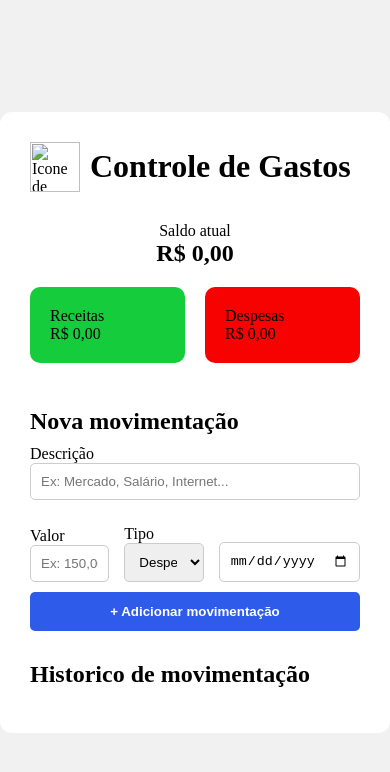
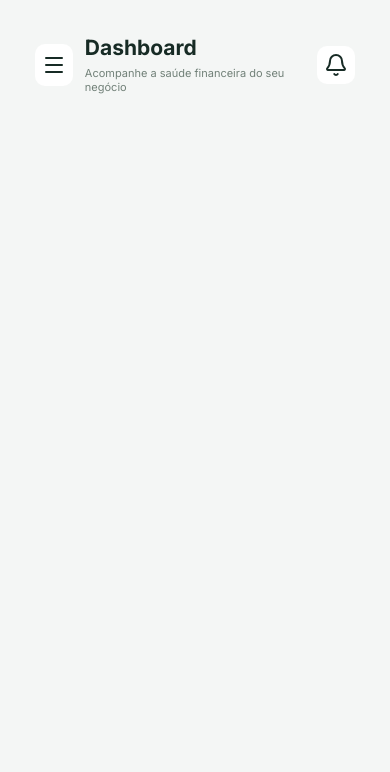
Before and after one commit to Dev-Gabriel-Oliveira/controle-de-gastos, a plain HTML site: page index.html in a window 390 px wide. Drawn offline with nearby package versions, Linux system fonts and the light colour scheme; files that its build step writes are made by us from their sources.

Commit message:
feat: criar estrutura inicial do dashboard responsivo

```diff
--- a/index.html
+++ b/index.html
@@ -1,84 +1,113 @@
-<html lang="pt-nr">
+<html lang="pt-br">
 <head>
     <meta charset="UTF-8">
     <meta name="viewport" content="width=device-width, initial-scale=1.0">
-    <link rel="stylesheet" href="src/assents/css/style.css">
+    <link rel="stylesheet" href="src/assets/css/style.css">
+
     <title>Controle de Gastos</title>
 </head>
+
 <body>
-    <main class="container">
+     <div class="layout">
 
-        <header class="cabecalho">
-            <img class="carteira" src="src/assents/img/carteira.png" alt="Icone de carteira">
-            <h1>Controle de Gastos</h1>
-        </header>
+        <aside class="sidebar">
 
-        <section class="resumo">
 
-            <div class="saldo">
-                <p>Saldo atual</p>
-                <h2 class="valor-saldo">R$ 0,00</h2>
+            <div class="logo">
+                <img class="img-logo" src="src/assets/img/finance-control-icon.png" alt="Finance Control">
+                <div class="logo-texto">
+                    <h2>Finance Control</h2>
+                    <p>Gestão financeira</p>
+                </div>
             </div>
 
-            <div class="resumo-valores">
+            <nav class="menu">
+                <ul>
+                    <li class="menu-item ativo">
+                        <a href="index.html">
+                            <i data-lucide="layout-dashboard"></i>
+                            <span>Dashboard</span>
+                        </a>
+                    </li>
 
-               <div class="receita">
-                <p>Receitas</p>
-                <span class="total-receitas">R$ 0,00</span>
+                    <li class="menu-item ">
+                        <a href="pages/movimentacoes.html">
+                            <i data-lucide="arrow-left-right"></i>
+                            <span>Movimentações</span>
+                        </a>
+                    </li>
+
+                    <li class="menu-item ">
+                        <a href="pages/relatorios.html">
+                            <i data-lucide="chart-no-axes-combined"></i>
+                            <span>Relatórios</span>
+                        </a>
+                    </li>
+
+                    <li class="menu-item">
+                        <a href="pages/configuracoes.html">
+                            <i data-lucide="settings"></i>
+                            <span>Configurações</span>
+                        </a>
+                    </li>
+                </ul>
+            </nav>
+
+            <div class="sidebar-footer">
+                <p>Finance Control</p>
+                <small>Versão 1.0</small>
+            </div>
+
+        </aside>
+
+        <main class="conteudo">
+
+            <div class="cabecalho-dashboard">
+
+                <button class="botao-menu-mobile">
+                <i data-lucide="menu"></i>
+            </button>
+
+            <div class="cabecalho-texto">
+                    <h1>Dashboard</h1>
+                <p>Acompanhe a saúde financeira do seu negócio</p>
                 </div>
 
-                <div class="despesas">
-                <p>Despesas</p>
-                <span class="total-despesas">R$ 0,00</span>
+                <div class="cabecalho-acoes">
+
+                    <div class="data-atual">
+                        <i data-lucide="calendar-days"></i>
+                        <span>23 novembro de 2026</span>
+                    </div>
+
+                    <button class="botao-notificacao">
+                        <i data-lucide="bell"></i>
+                    </button>
+
                 </div>
 
             </div>
-        </section>
 
-        <section class="nova-movimentacao">
+            <div class="indicadores-financeiros">
 
-            <h2>Nova movimentação</h2>
+           </div>
 
-            <div class="campo-descricao">
-                <label for="descricao">Descrição</label>
-                <input type="text" id="descricao" placeholder="Ex: Mercado, Salário, Internet...">
-            </div>
+           <div class="graficos">
 
-            <div class="campo-movimentacao">
-                <div class="campo-valor">
-                    <label for="valor">Valor</label>
-                    <input type="text" id="valor"
-                    placeholder="Ex: 150,00">
-                </div>
+           </div>
 
-                <div class="campo-tipo">
-                    <label for="tipo">Tipo</label>
-                    <select id="tipo">
-                        <option value="despesas">Despesas</option>
-                        <option value="receita">Receita</option>
-                    </select>
-                </div>
+           <div class="movimentacoes">
 
-                <input class="data" type="date">
+           </div>
+        </main>
 
-            </div>
+    </div>
 
-            <button class="botao-adicionar"> + Adicionar movimentação</button>
+    <script src="https://unpkg.com/lucide@latest"></script>
+  <script>
+    lucide.createIcons();
+  </script>
 
-            <p class="mensagem-erro"></p>
-        </section>
-
-        <section class="historico">
-            <h2>Historico de movimentação</h2>
-
-            <ul class="lista-movimentacoes">
-
-
-            </ul>
-        </section>
-
-    </main>
-
-    <script src="src/assents/js/script.js"></script>
+    <script src="src/assets/js/script.js"></script>
 </body>
 </html>
--- a/src/assets/css/style.css
+++ b/src/assets/css/style.css
@@ -1,172 +1,238 @@
+@import url('https://fonts.googleapis.com/css2?family=Inter:ital,opsz,wght@0,14..32,100..900;1,14..32,100..900&display=swap');
+
+
+
+.botao-menu-mobile{
+    display: none;
+    align-items: center;
+    justify-content: center;
+    width: 42px;
+    height: 42px;
+    border: none;
+    border-radius: 10px;
+    background-color: var(--cor-branca);
+    color: var(--cor-sidebar);
+    cursor: pointer;
+}
+
+
 *{
     margin: 0;
     padding: 0;
     box-sizing: border-box;
 }
 
-body{
-    min-height: 100vh;
-    display: flex;
-    justify-content: center;
-    align-items: center;
-
-    background-color: #f1f1f1;
+:root {
+    --cor-sidebar: #172b25;
+    --cor-primaria: #185543;
+    --cor-hover: #29483d;
+    --cor-fundo: #f4f6f5;
+    --cor-branca: #ffffff;
 }
 
-.container{
- width: 600px;
- background-color: white;
- padding: 30px;
- border-radius: 12px;
+html, body{
+    width: 100%;
+    overflow-x: hidden;
 }
 
-.cabecalho{
+body{
+   font-family: "Inter", sans-serif;
+   background-color:var(--cor-fundo);
+}
+
+.layout{
+    display: flex;
+    min-height: 100vh;
+}
+
+.img-logo{
+    width: 40px;
+    height: 40px;
+}
+
+.sidebar {
+    width: 260px;
+    color: white;
+    padding: 25px 25px;
+
+    display: flex;
+    flex-direction: column;
+    gap: 10px;;
+    flex-shrink: 0;
+    background-color: var(--cor-sidebar);
+}
+
+.menu{
+    margin-top: 25px;
+}
+
+.logo{
     display: flex;
     align-items: center;
     gap: 10px;
-    margin-bottom: 30px;
 }
 
-.cabecalho img{
-    width: 50px;
+
+.logo-texto {
+    display: flex;
+    flex-direction: column;
+    gap: 3px;
 }
 
-.resumo{
-    margin-top: 30px;
+.logo-texto h2 {
+    font-size: 18px;
+    font-weight: 700 ;
 }
 
-.saldo{
-    text-align: center;
-    margin-bottom: 20px;
+.logo-texto p {
+    font-size: 13px;
+}
+/* Organização Menu */
+.menu ul{
+    display: flex;
+    flex-direction: column;
+    gap: 10px;
 }
 
-.resumo-valores{
+
+/* Link ocupando todo o espaco */
+.menu-item a {
     display: flex;
-    gap: 20px;
-    margin-top: 20px;
-}
-
-.receita,.despesas{
-    flex: 1;
-    padding: 20px;
+    align-items: center;
+    width: 100%;
+    gap: 12px;
+    padding: 15px;
     border-radius: 10px;
-    margin-bottom: 15px;
-}
-
-.receita{
-    background-color: #15cc3d;
-}
-
-.despesas{
-    background-color: #f70101;
-}
-
-.nova-movimentacao{
-    margin-top: 30px;
-}
-
-.campo-descricao{
-    margin-top: 15px;
-}
-
-.campo-descricao input{
-    width: 100%;
-}
-
-.campo-movimentacao{
-    display: flex;
-    gap: 15px;
-    margin-top: 15px;
-    align-items: end;
-}
-
-.campo-valor,.campo-tipo{
-    flex: 1;
-}
-
-.campo-valor input,.campo-tipo select{
-    width: 100%;
-}
-
-.campo-descricao input,.campo-valor input,.campo-tipo select{
-    width: 100%;
-    padding: 10px;
-    border: 1px solid #ccc;
-    border-radius: 5px;
-}
-
-.campo-descricao,.campo-valor,.campo-tipo{
-    margin-top: 10px;
-}
-
-.botao-adicionar{
-    width: 100%;
-    margin-top: 10px;
-    padding: 12px;
-
-    border: none;
-    border-radius: 5px;
-
-    background-color: #2f5bea;
-    color: white;
-    font-weight: bold;
+    text-decoration: none;
+    color: inherit;
     cursor: pointer;
 }
 
-.historico{
-    margin-top: 30px;
+.menu-item i {
+    width: 20px;
+    height: 20px;
+    stroke-width: 1.8;
+}
+/* Item selecionado */
+.menu-item.ativo{
+    color: #f4f6f5;
+    background-color: var(--cor-primaria);
 }
 
-.historico h2{
-    margin-bottom: 15px;
+/* Efeito ao passar o mouse */
+.menu-item:not(.ativo):hover {
+    background-color: var(--cor-hover);
 }
 
-.lista-movimentacoes{
+
+/* Estilo */
+.menu-item{
     list-style: none;
+    border-radius: 12px;
+    font-size: 1rem;
+    transition: background-color 0.3s ease;
 }
 
-.movimentacao{
+/* Rodapé sempre embaixo */
+.sidebar-footer {
+    margin-top: auto;
+}
+
+/* Dashboard */
+
+.conteudo {
+    flex: 1;
+    padding: 35px;
+    min-width: 0;
+}
+
+.cabecalho-dashboard {
+    display: flex;
+    justify-content: space-between;
+    align-items: center;
+}
+
+.cabecalho-texto h1{
+    font-size: 26px;
+    color: #172b25;
+}
+
+.cabecalho-texto p {
+    font-size: 14px;
+    color: #718078;
+    margin-top: 6px;
+}
+
+.cabecalho-acoes{
     display: flex;
     align-items: center;
-    justify-content: space-between;
-
-    padding: 15px;
-    border-bottom: 1px solid #ddd;
+    gap: 20px;
 }
 
-.receita-historico{
-background-color: #15cc3d;
+.data-atual{
+    display: flex;
+    align-items: center;
+    gap: 8px;
+    color: #718078;
+    font-size: 14px;
 }
 
-.despesa-historico{
-background-color: #f70101;
+.botao-notificacao{
+    display: flex;
+    align-items: center;
+    justify-content: center;
+    width: 42px;
+    height: 42px;
+    border: none;
+    border-radius: 10px;
+    background-color: var(--cor-branca);
+    color: var(--cor-sidebar);
+    cursor: pointer;
+    transition: background-color 0.3s ease;
 }
 
-.valor-receita{
-    color: green;
+.botao-notificacao:hover{
+    background-color: #e8eeeb;
 }
 
-.valor-despesas{
-    color: red;
+@media (max-width:768px){
+
+    .botao-menu-mobile{
+        display: flex;
     }
 
-.data{
-    padding: 10px;
-    border: 1px solid #ccc;
-    border-radius: 5px;
+
+    .sidebar {
+        display: none;
     }
 
-.data-movimentacao{
-    font-size: 15px;
-    font-family:sans-serif;
-    font-weight: 300;
+    .cabecalho-dashboard{
+        justify-content: flex-start;
+        gap: 12px;
+        min-width: 0;
     }
 
-.botao-excluir{
-    color: white;
-    background-color: red;
-    padding: 10px;
-    border: 1px solid #ccc;
-    border-radius: 5px;
-    cursor: pointer;
+    .cabecalho-texto h1{
+        font-size: 21px;
+        min-width: 0;
+        overflow-wrap: break-word;
     }
+
+    .cabecalho-texto p {
+        font-size: 11px;
+    }
+
+    .cabecalho-acoes{
+        margin-left: auto;
+        flex-shrink: 0;
+    }
+
+    .data-atual{
+        display: none;
+    }
+
+    .botao-notificacao{
+        width: 38px;
+        height: 38px;
+    }
+}
```
Also changed, not shown: src/assets/img/carteira.png (deleted), src/assets/img/finance-control-icon.png (added). Lines whose indentation alone changed are shown as unchanged.
